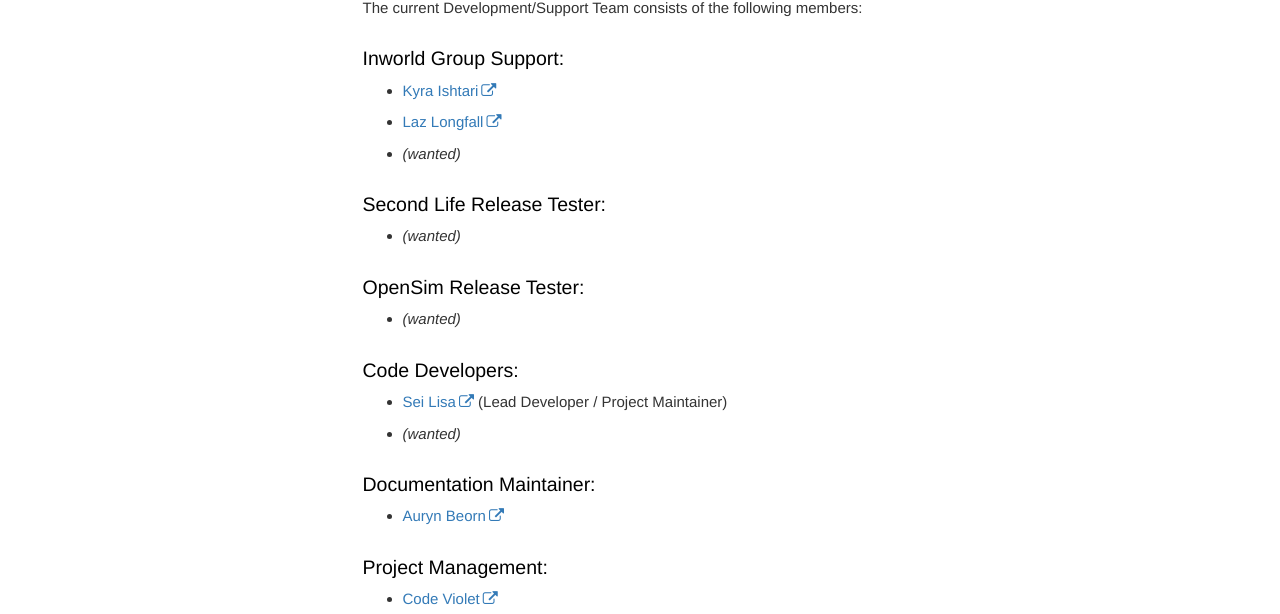
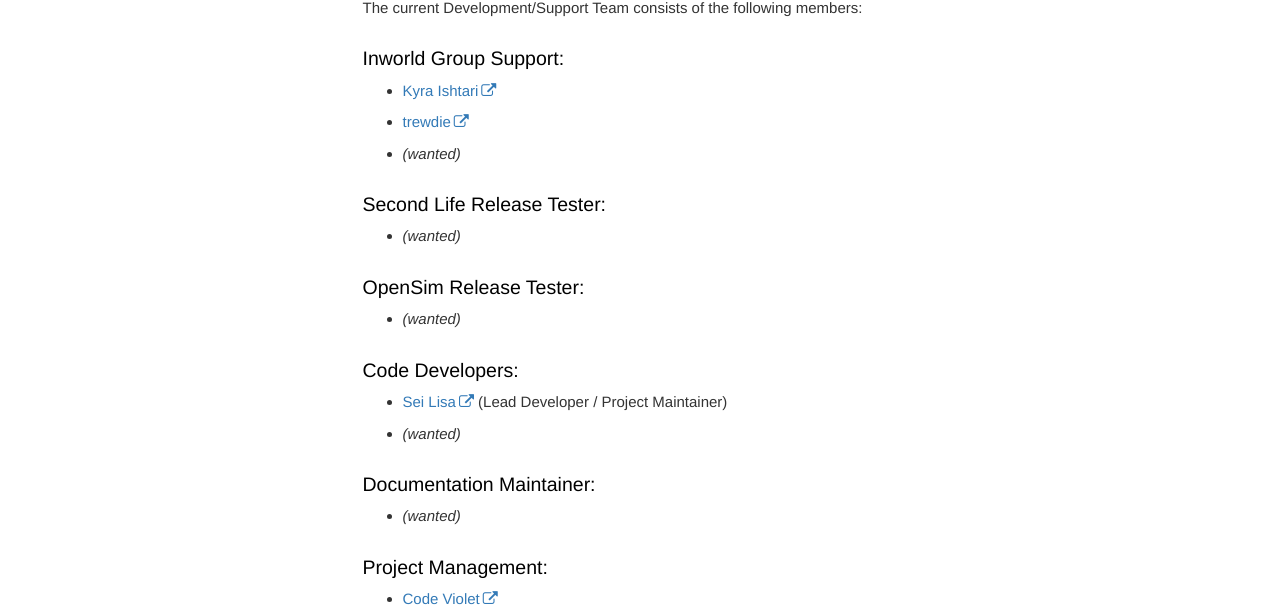
Before and after one commit to AVsitter/avsitter.github.io, a Jekyll site: the page built from pages/home/support.md, in a window 1280 px wide. Shown: the part 762-1376 px from the top of the page. Built offline with Jekyll 4.4.1, drawn with Linux system fonts in a browser that asks for light colours; nearby versions of some CDN libraries; comment, search, counter and statistics services are not loaded.

Commit message:
Update support.md
Updates to support team to remove Laz and Auryn. If either has been in error please let me know.

```diff
--- a/pages/home/support.md
+++ b/pages/home/support.md
@@ -29,7 +29,7 @@ The current Development/Support Team consists of the following members:
 
 ### Inworld Group Support:
   * [Kyra Ishtari](http://world.secondlife.com/resident/e20a9909-3a42-4c0a-8c1d-ddf8bed72d0e)
-  * [Laz Longfall](http://world.secondlife.com/resident/637249f8-40ab-4a0b-be68-94c5f1e165bd)
+  * [trewdie](http://world.secondlife.com/resident/1a443f12-94f4-466c-90b5-5fd77f29c888)
   * *(wanted)*
 
 ### Second Life Release Tester:
@@ -43,7 +43,7 @@ The current Development/Support Team consists of the following members:
   * *(wanted)*
 
 ### Documentation Maintainer:
-  * [Auryn Beorn](http://world.secondlife.com/resident/766f3817-2f2a-469d-acfa-9789080ecc85)
+  * *(wanted)*
 
 ### Project Management:
   * [Code Violet](http://world.secondlife.com/resident/b30c9262-9abf-4cd1-9476-adcf5723c029)
```
